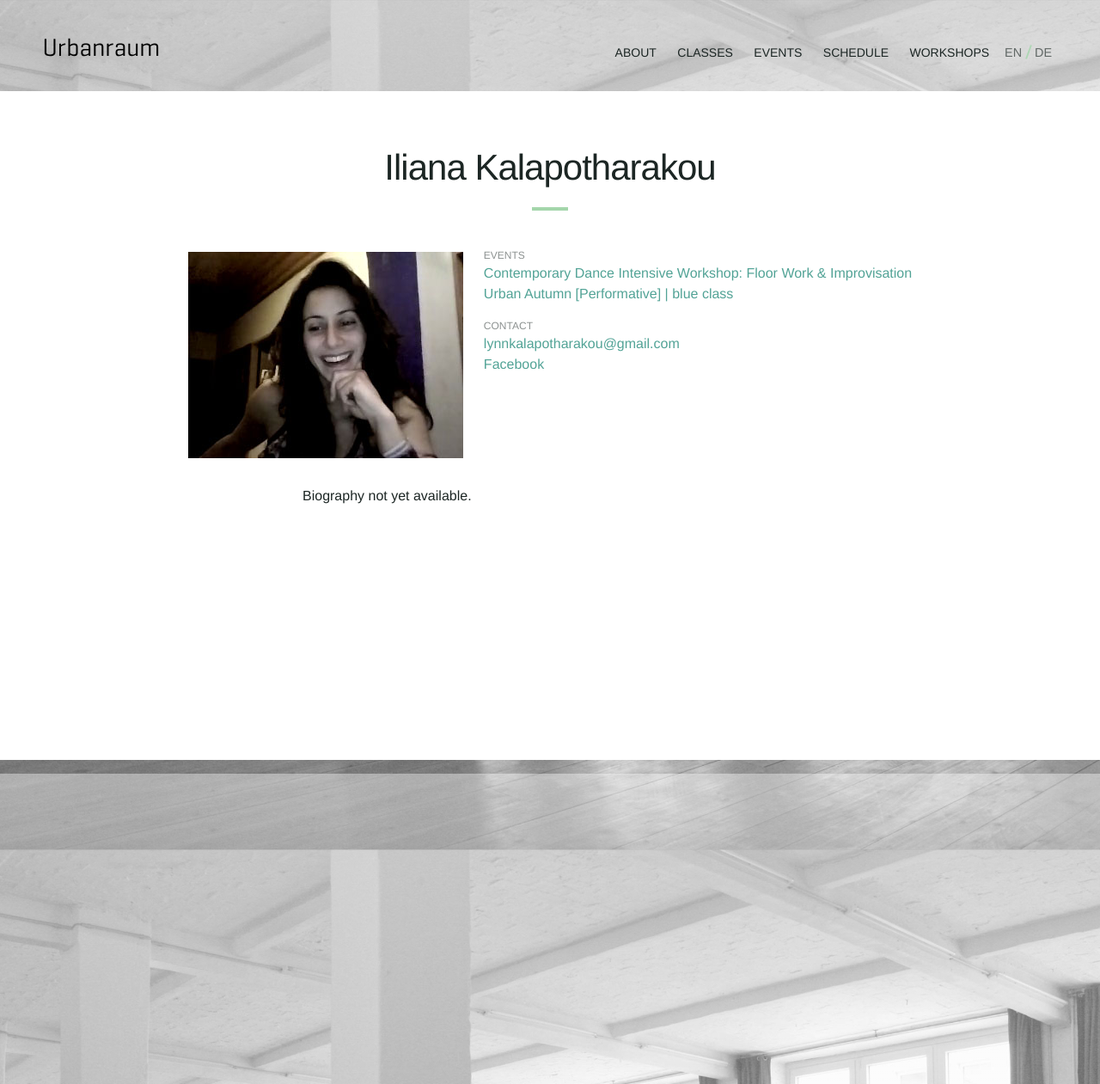
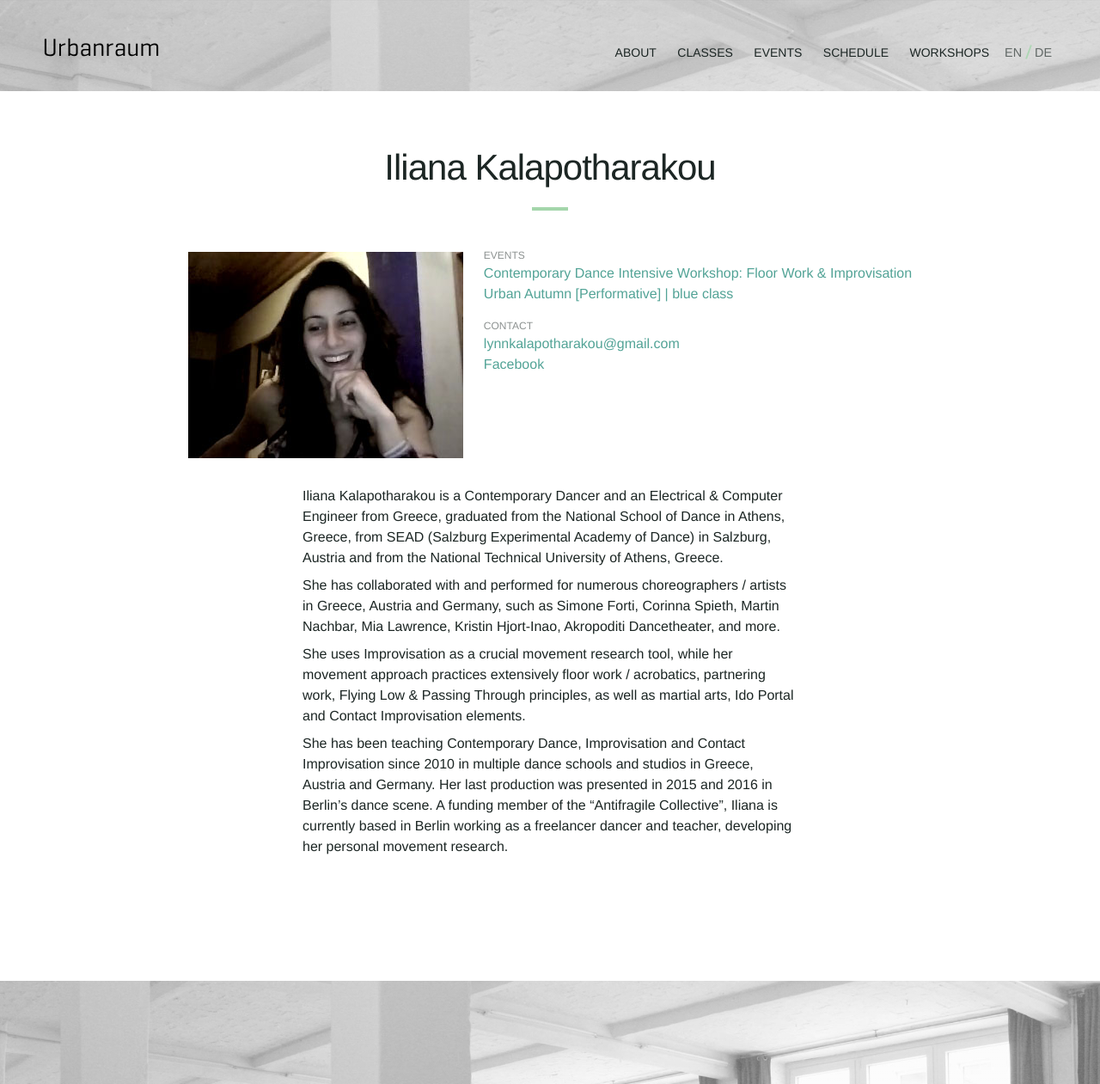
Before and after one commit to Kriesse/urbanraum, a Jekyll site: the page built from _teachers/iliana-kalapotharakou.md, in a window 1280 px wide. Shown: the whole page at 86% size. Built offline with Jekyll 4.4.1, drawn with Linux system fonts in a browser that asks for light colours; nearby versions of some CDN libraries.

Commit message:
Update iliana-kalapotharakou.md

```diff
--- a/_teachers/iliana-kalapotharakou.md
+++ b/_teachers/iliana-kalapotharakou.md
@@ -6,4 +6,13 @@ image: "teacher-iliana-kalapotharakou.jpg"
 email: "lynnkalapotharakou@gmail.com"
 website-title: "Facebook"
 website-link: "http://www.facebook.com/Workshops.Iliana"
+bio_en: |
+
+  Iliana Kalapotharakou is a Contemporary Dancer and an Electrical & Computer Engineer from Greece, graduated from the National School of Dance in Athens, Greece, from SEAD (Salzburg Experimental Academy of Dance) in Salzburg, Austria and from the National Technical University of Athens, Greece.
+
+  She has collaborated with and performed for numerous choreographers / artists in Greece, Austria and Germany, such as Simone Forti, Corinna Spieth, Martin Nachbar, Mia Lawrence, Kristin Hjort-Inao, Akropoditi Dancetheater, and more.
+
+  She uses Improvisation as a crucial movement research tool, while her movement approach practices extensively floor work / acrobatics, partnering work, Flying Low & Passing Through principles, as well as martial arts, Ido Portal and Contact Improvisation elements.
+
+  She has been teaching Contemporary Dance, Improvisation and Contact Improvisation since 2010 in multiple dance schools and studios in Greece, Austria and Germany. Her last production was presented in 2015 and 2016 in Berlin's dance scene. A funding member of the “Antifragile Collective”, Iliana is currently based in Berlin working as a freelancer dancer and teacher, developing her personal movement research.
 ---
```
